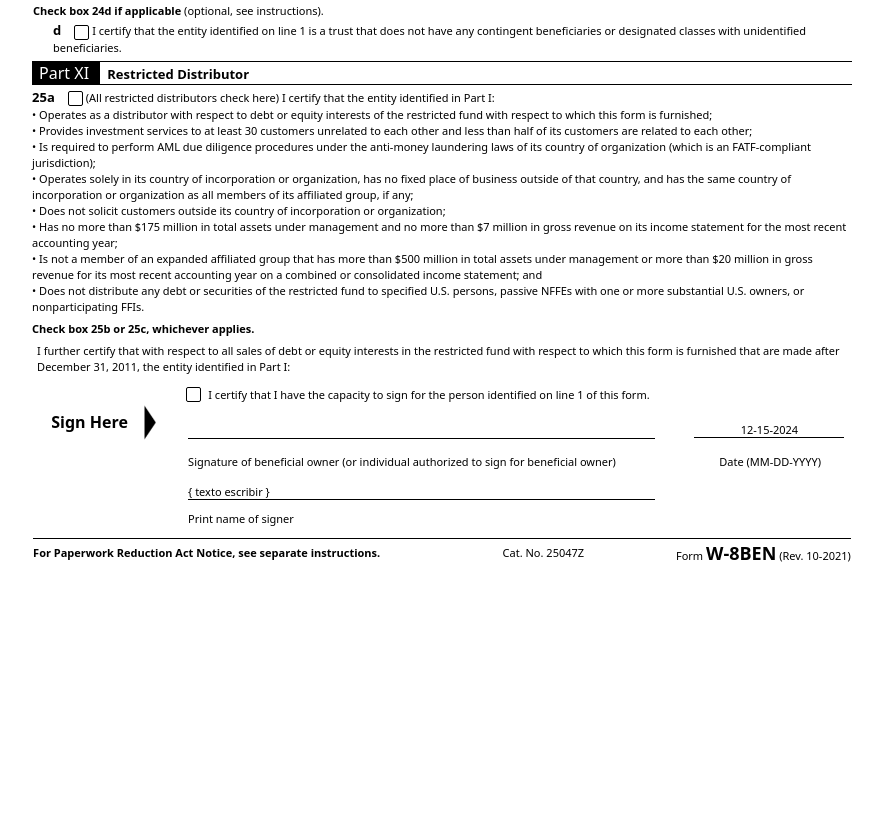
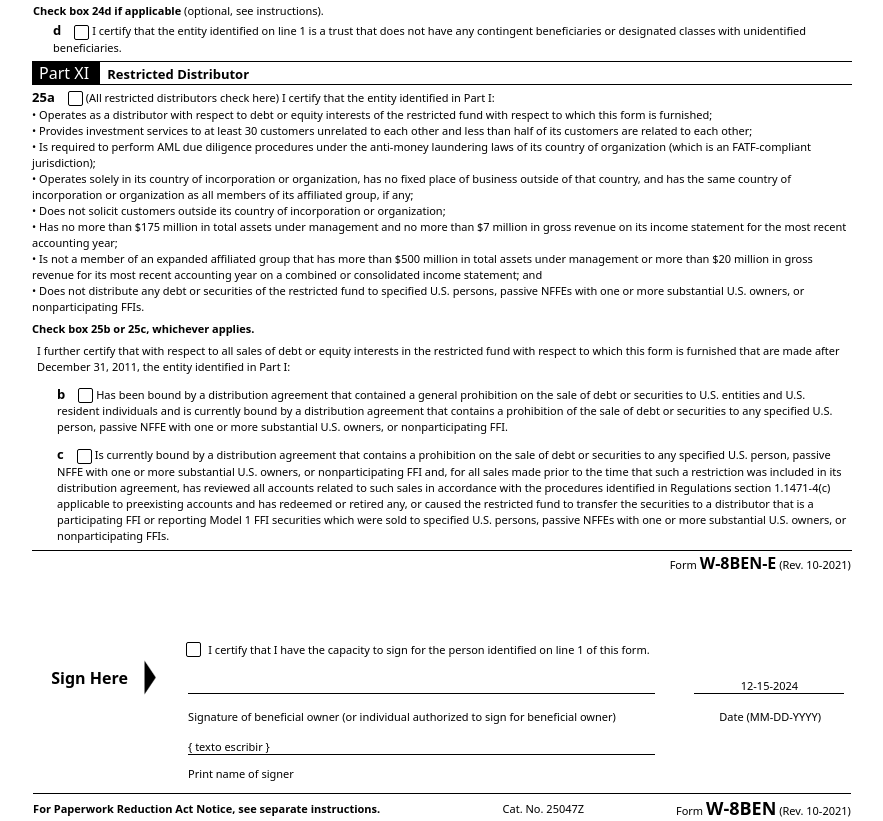
Before and after one commit to jhorman9/W-8BEN, a plain HTML site: page fw8bene/index.html in a window 1280 px wide. Shown: the part 4228-5049 px from the top of the page, without its empty margins (198-1081 px from the left). Before the commit the page ends 4794 px from the top, so only its background shows below. Drawn offline with Linux system fonts and the light colour scheme.

Commit message:
Ajustando

```diff
--- a/fw8bene/index.html
+++ b/fw8bene/index.html
@@ -804,6 +804,21 @@
                     <label class="size-letter-spacing">I further certify that with respect to all sales of debt or equity interests in the restricted fund with respect to which this form is furnished that are made after December 31, 2011, the entity identified in Part I:</label>
                 </td>
             </tr>
+            <tr>
+                <td>
+                    <label class="size-letter-spacing" for="i-certify-ffi3" style="padding-left: 20px;"><strong class="fs-13">b</strong> <input type="checkbox" id="i-certify-ffi3">Has been bound by a distribution agreement that contained a general prohibition on the sale of debt or securities to U.S. entities and U.S. resident individuals and is currently bound by a distribution agreement that contains a prohibition of the sale of debt or securities to any specified U.S. person, passive NFFE with one or more substantial U.S. owners, or nonparticipating FFI.</label><br>
+                </td>
+            </tr>
+            <tr>
+                <td style="border-bottom: 1px solid black;">
+                    <label class="size-letter-spacing" for="i-certify-ffi3" style="padding-left: 20px;"><strong class="fs-13">c</strong> <input type="checkbox" id="i-certify-ffi3">Is currently bound by a distribution agreement that contains a prohibition on the sale of debt or securities to any specified U.S. person, passive NFFE with one or more substantial U.S. owners, or nonparticipating FFI and, for all sales made prior to the time that such a restriction was included in its distribution agreement, has reviewed all accounts related to such sales in accordance with the procedures identified in Regulations section 1.1471-4(c) applicable to preexisting accounts and has redeemed or retired any, or caused the restricted fund to transfer the securities to a distributor that is a participating FFI or reporting Model 1 FFI securities which were sold to specified U.S. persons, passive NFFEs with one or more substantial U.S. owners, or nonparticipating FFIs.</label><br>
+                </td>
+            </tr>
+        </table>
+        <table>
+            <tr>
+                <td align="end" style="font-size: 11px; border: none; padding-bottom: 62px;">Form <span style="font-size: 16px; font-weight: bold;">W-8BEN-E</span> (Rev. 10-2021)</td>
+            </tr>
         </table>
         <table style="padding-top: 50px;">
             <tr>
```
